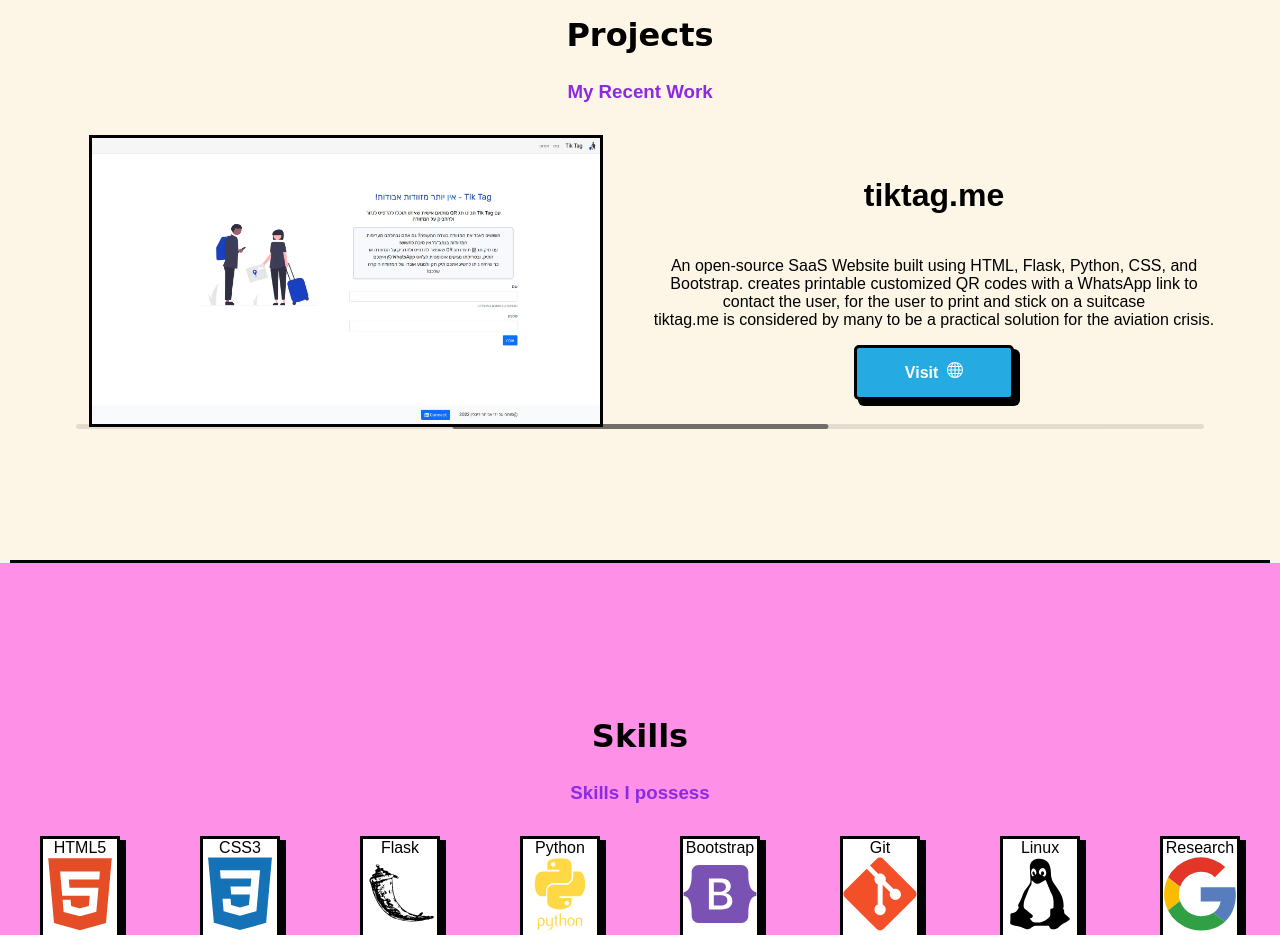
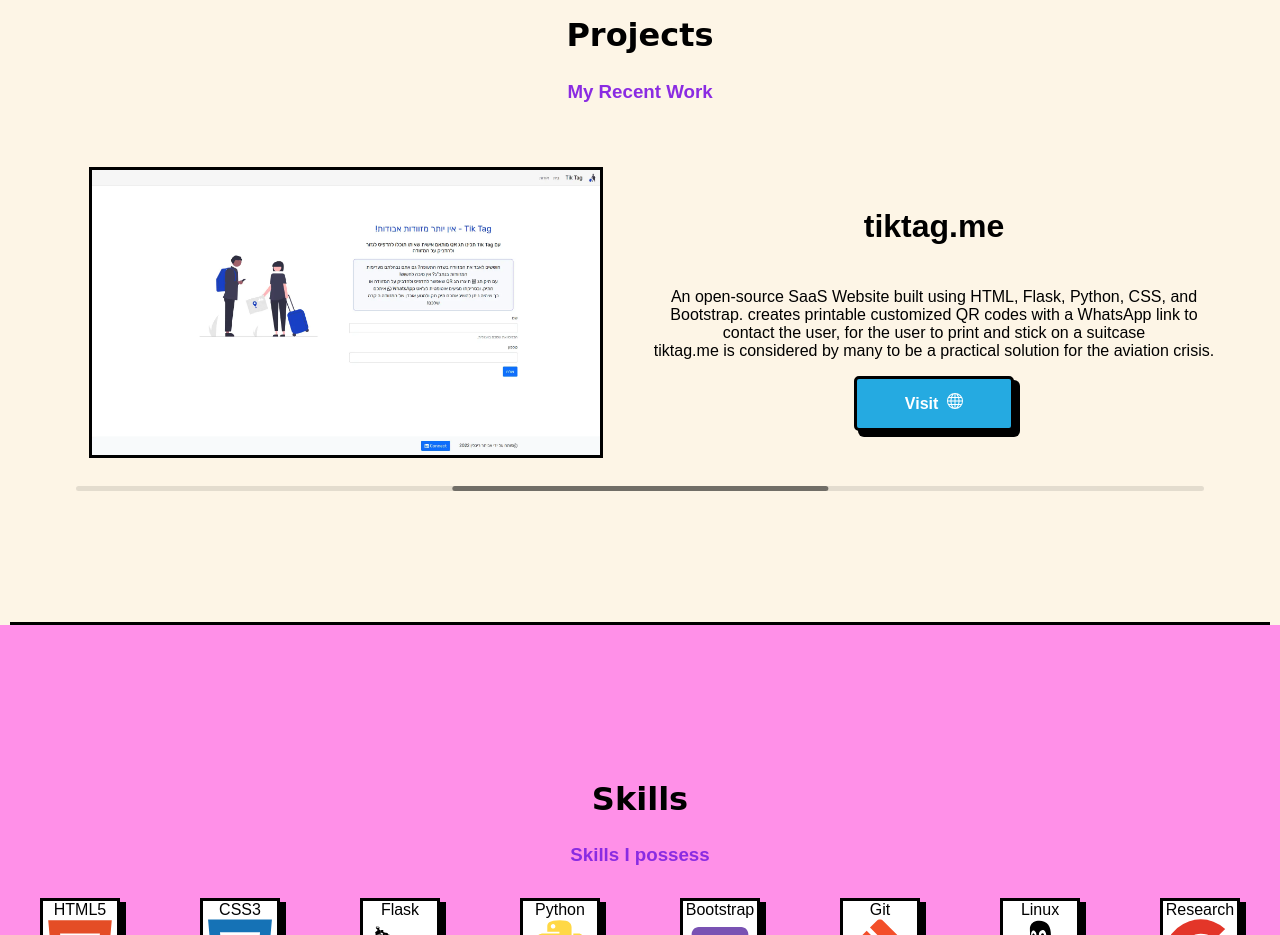
Before and after one commit to Evyatarr/portfolio-website, a plain HTML site: page index.html in a window 1280 px wide. Shown: the part 1620-2555 px from the top of the page. Drawn offline with nearby package versions, Linux system fonts and the light colour scheme; a web font is replaced by a local one.

```diff
--- a/CSS/style.css
+++ b/CSS/style.css
@@ -265,10 +265,10 @@ h4 a,
   color: black;
   text-align: left;
 }
-#tiktagscreenshot {
+#screenshot {
   border: 3px solid black;
   max-width: 90%;
-  margin: 2rem,0rem;
+  margin: 2rem 0rem;
 }
 
 #tiktagabout {
--- a/index.html
+++ b/index.html
@@ -117,7 +117,7 @@
             <div class="swiper-slide">
               <div class="flex">
                 <div>
-                  <img src="./Images/tiktag.webp" id="tiktagscreenshot" alt="tiktag screenshot">
+                  <img src="./Images/tiktag.webp" id="screenshot" alt="tiktag screenshot">
                 </div>
                 <div>
                   <p>
```
